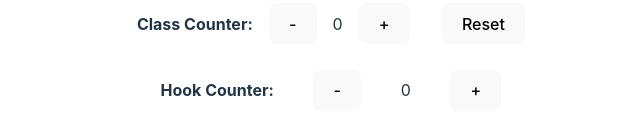
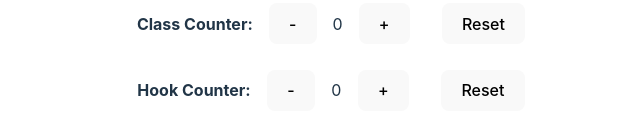
Before and after one commit to joshxc/react-hooks, a React (Vite) app in the folder use-state/: page / in a window 1280 px wide. Shown: the part 343-478 px from the top of the page, without its empty margins (301-941 px from the left). Built offline with nearby package versions, Linux system fonts and the light colour scheme.

Commit message:
add reset button

```diff
--- a/use-state/src/components/HookCounter.jsx
+++ b/use-state/src/components/HookCounter.jsx
@@ -9,6 +9,7 @@ function HookCounter() {
       <button onClick={() => setCount(count - 1)}>-</button>
       <div>{count}</div>
       <button onClick={() => setCount(count + 1)}>+</button>
+      <button onClick={() => setCount(0)}>Reset</button>
     </div>
   );
 }
```
